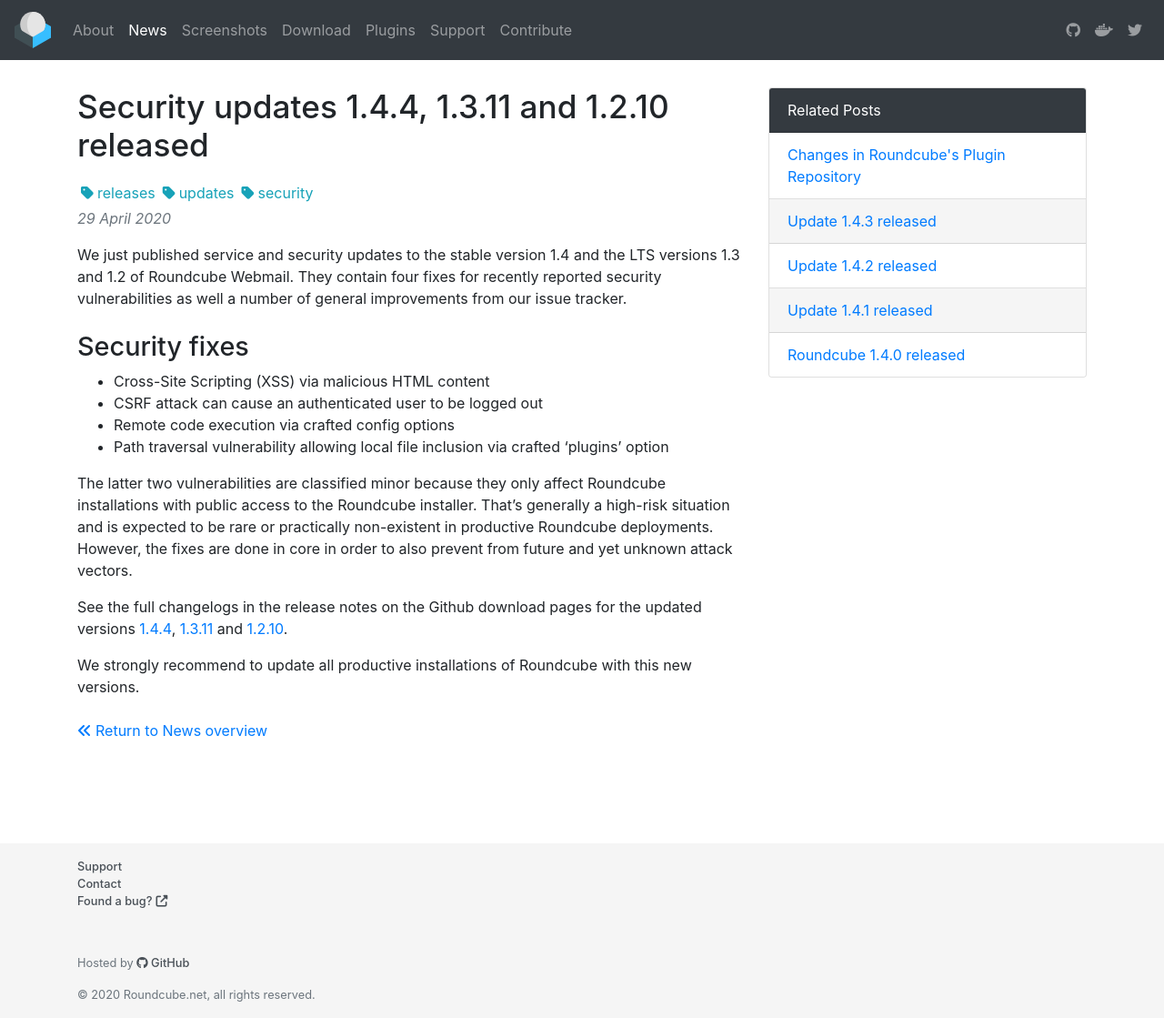
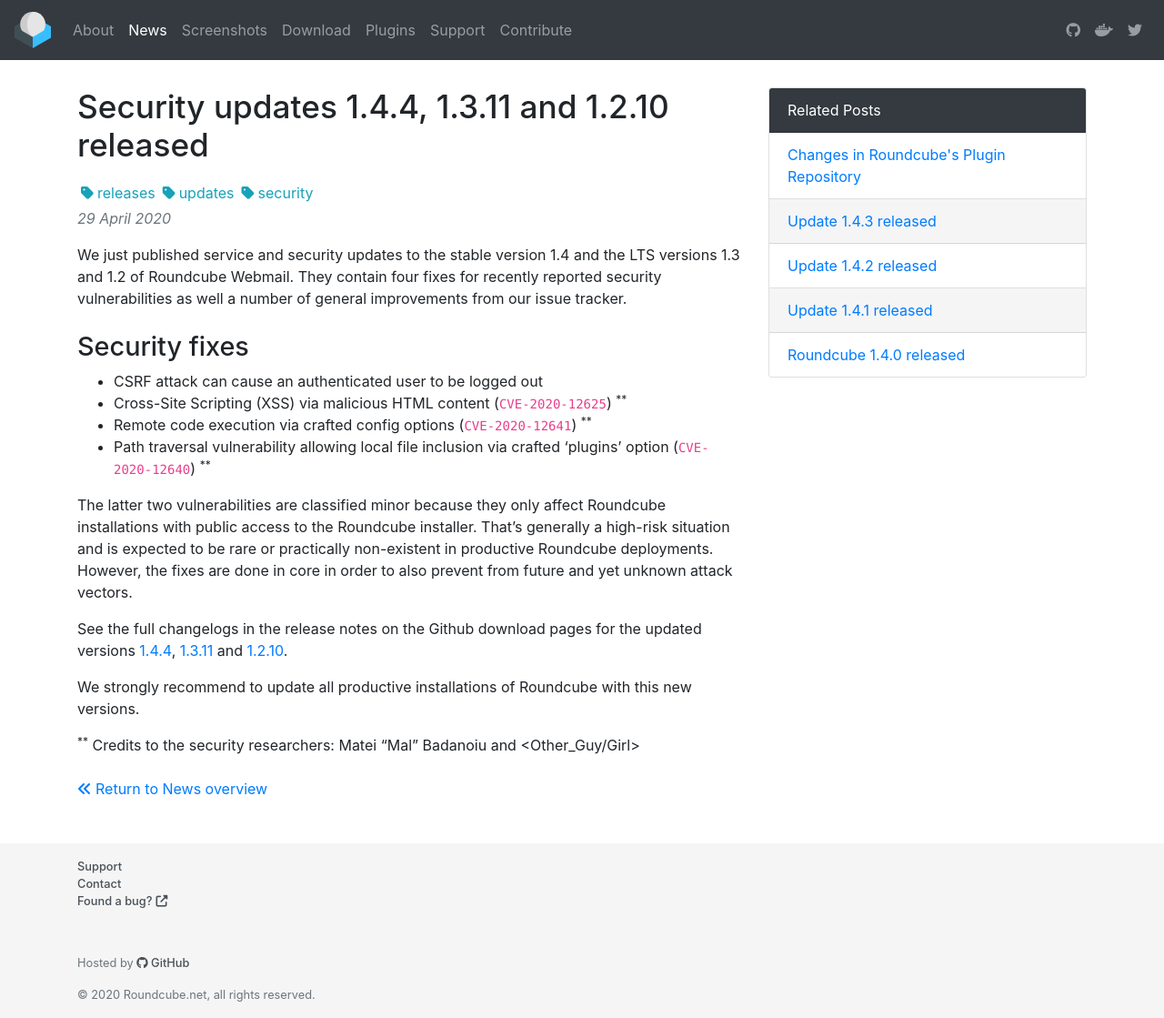
Before and after one commit to roundcube/roundcube.github.com, a Jekyll site: the page built from _posts/2020-04-29-security-updates-1.4.4-1.3.11-and-1.2.10.md, in a window 1280 px wide and 1119 px high. Shown: the whole window at 91% size. Built offline with Jekyll 4.4.1, drawn with Linux system fonts in a browser that asks for light colours; nearby versions of some CDN libraries; comment, search, counter and statistics services are not loaded.

Commit message:
Add CVE numbers and credits to security fixes

```diff
--- a/_posts/2020-04-29-security-updates-1.4.4-1.3.11-and-1.2.10.md
+++ b/_posts/2020-04-29-security-updates-1.4.4-1.3.11-and-1.2.10.md
@@ -10,10 +10,10 @@
 
 ## Security fixes
 
-- Cross-Site Scripting (XSS) via malicious HTML content
 - CSRF attack can cause an authenticated user to be logged out
-- Remote code execution via crafted config options
-- Path traversal vulnerability allowing local file inclusion via crafted 'plugins' option
+- Cross-Site Scripting (XSS) via malicious HTML content (`CVE-2020-12625`) <sup>**</sup>
+- Remote code execution via crafted config options (`CVE-2020-12641`) <sup>**</sup>
+- Path traversal vulnerability allowing local file inclusion via crafted 'plugins' option (`CVE-2020-12640`) <sup>**</sup>
 
 The latter two vulnerabilities are classified minor because they only affect Roundcube installations
 with public access to the Roundcube installer. That's generally a high-risk situation and is expected
@@ -25,3 +25,5 @@
 
 We strongly recommend to update all productive installations of Roundcube
 with this new versions.
+
+<sup>**</sup> Credits to the security researchers: Matei "Mal" Badanoiu and <Other_Guy/Girl>
```
